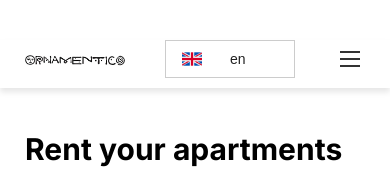
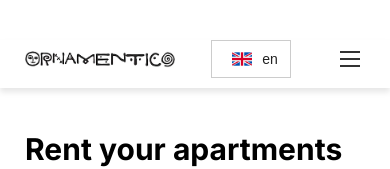
Before and after one commit to holus-bolus/ornamentico, a Next.js app: page / in a window 390 px wide. Shown: the top 169 px of the page. Built offline with nearby package versions, Linux system fonts and the light colour scheme.

Commit message:
Changed the header responsiveness

```diff
--- a/src/components/Header/Header.css
+++ b/src/components/Header/Header.css
@@ -170,8 +170,12 @@
 }
 
 @media (max-width: 390px) {
+    .header__logo-container {
+        display: flex;
+        gap: 5px;
+    }
     .header__logo img {
-        width: 100px;
+        width: 150px;
     }
 
     .header__language-selector {
--- a/src/components/LanguageSelector/LanguageSelector.css
+++ b/src/components/LanguageSelector/LanguageSelector.css
@@ -25,7 +25,6 @@
 .language-icon {
     width: 20px;
     height: 20px;
-    margin-right: 8px;
 }
 
 .language-dropdown {
@@ -73,7 +72,10 @@
 @media (max-width: 480px) {
     .selector-button {
         font-size: 14px;
-        padding: 8px 16px;
+        min-width: 80px;
+        padding: 8px 20px;
+        width: 90%;
+        gap:10px;
     }
 
     .language-dropdown li {
```
